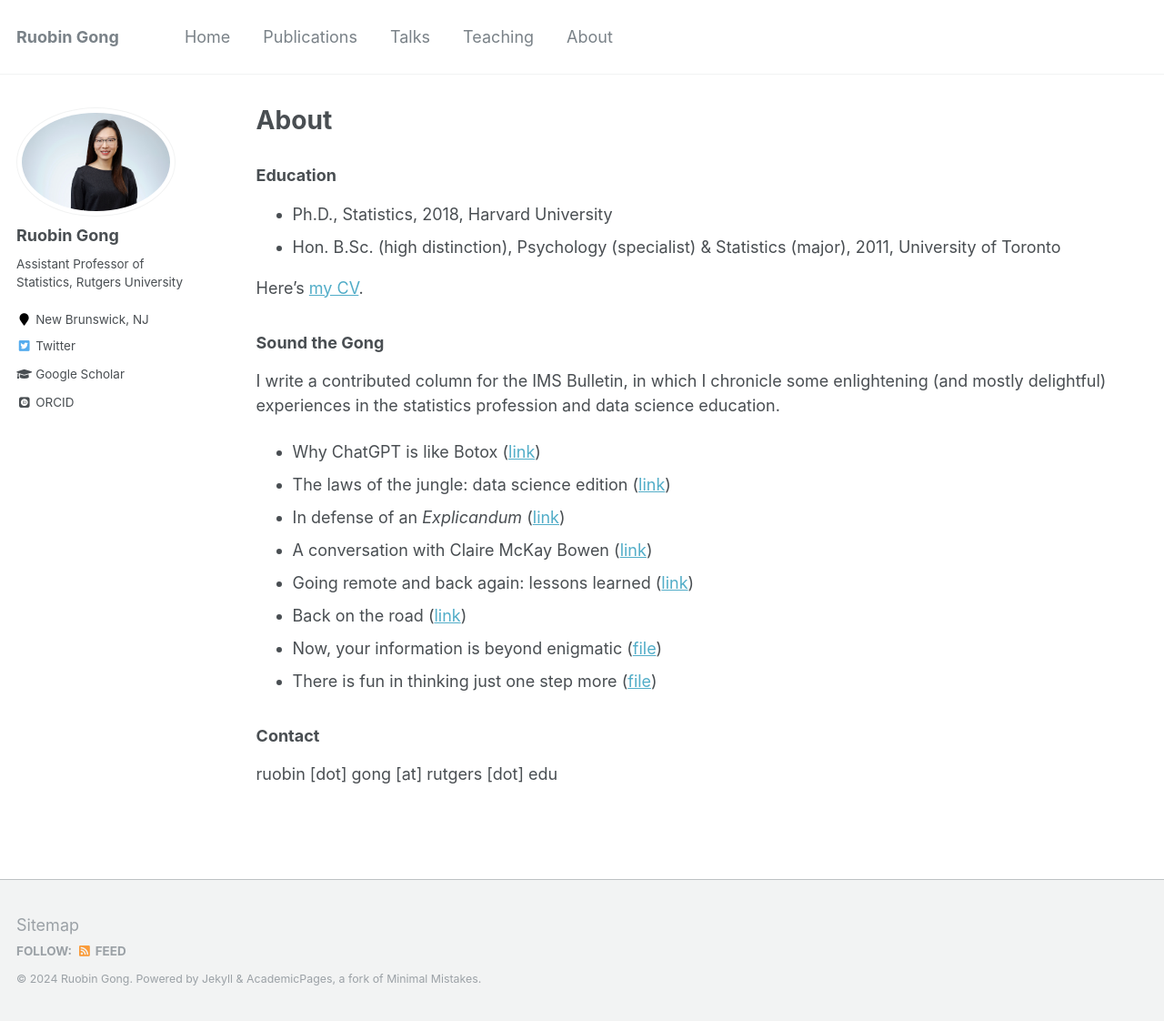
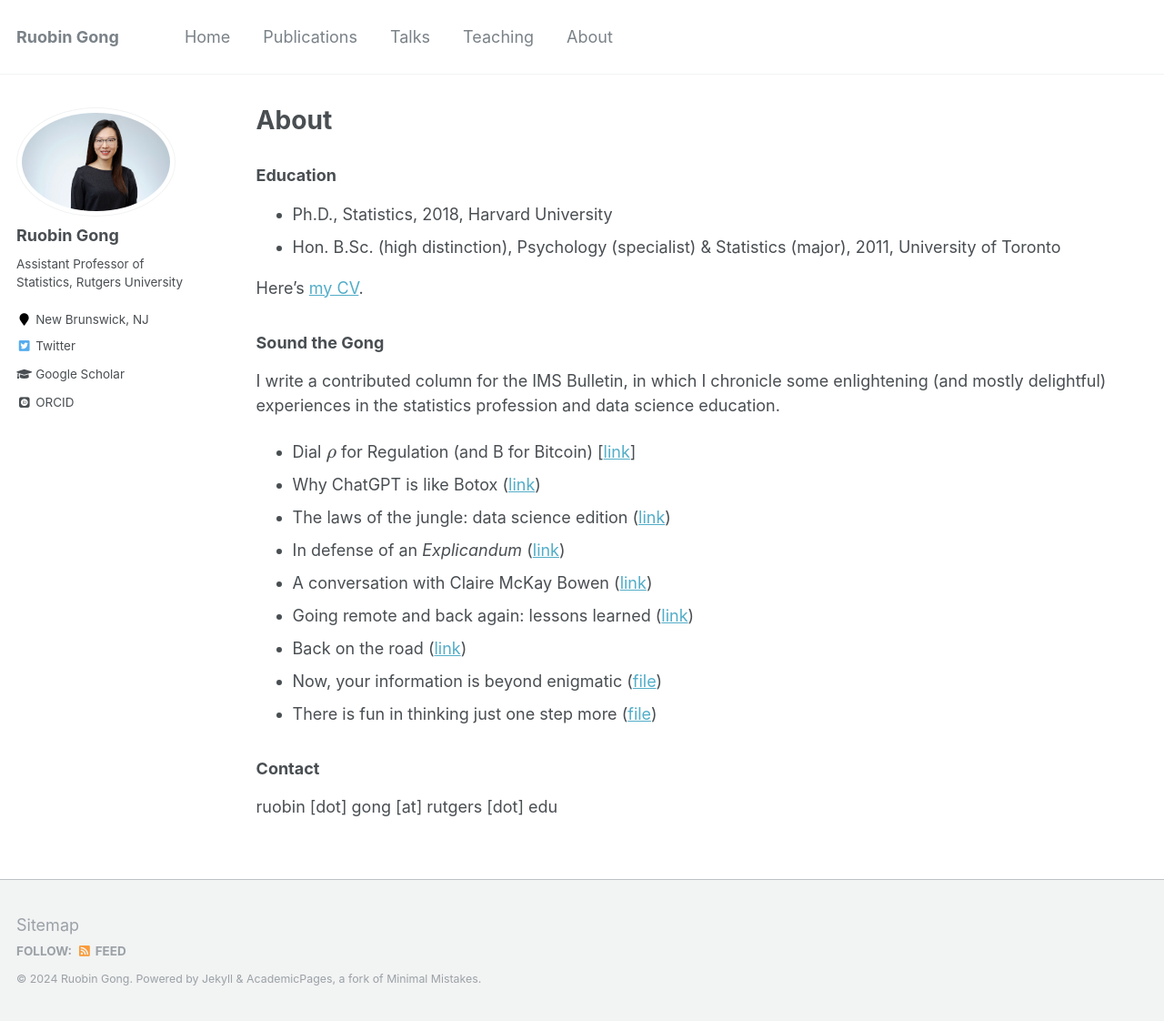
Before and after one commit to RuobinGong/RuobinGong.github.io, a Jekyll site: the page built from _pages/about.md, in a window 1280 px wide and 1122 px high. Shown: the whole window at 91% size. Built offline with Jekyll 4.4.1, drawn with Linux system fonts in a browser that asks for light colours; some web fonts are replaced; formulas are drawn with MathJax 3.

Commit message:
Update about.md

```diff
--- a/_pages/about.md
+++ b/_pages/about.md
@@ -20,6 +20,7 @@ Here's [my CV](https://RuobinGong.github.io/files/RG-cv.pdf).
 
 I write a contributed column for the IMS Bulletin, in which I chronicle some enlightening (and mostly delightful) experiences in the statistics profession and data science education.
 
+* Dial $\rho$ for Regulation (and B for Bitcoin) [[link](https://imstat.org/2024/02/15/sound-the-gong-dial-rho-for-regulation-and-b-for-bitcoin/)]
 * Why ChatGPT is like Botox ([link](https://imstat.org/2023/07/16/sound-the-gong-why-chatgpt-is-like-botox/))
 * The laws of the jungle: data science edition ([link](https://imstat.org/2022/12/13/sound-the-gong-the-laws-of-the-jungle-data-science-edition/))
 * In defense of an _Explicandum_ ([link](https://imstat.org/2022/10/01/sound-the-gong-in-defense-of-an-explicandum/))
```
